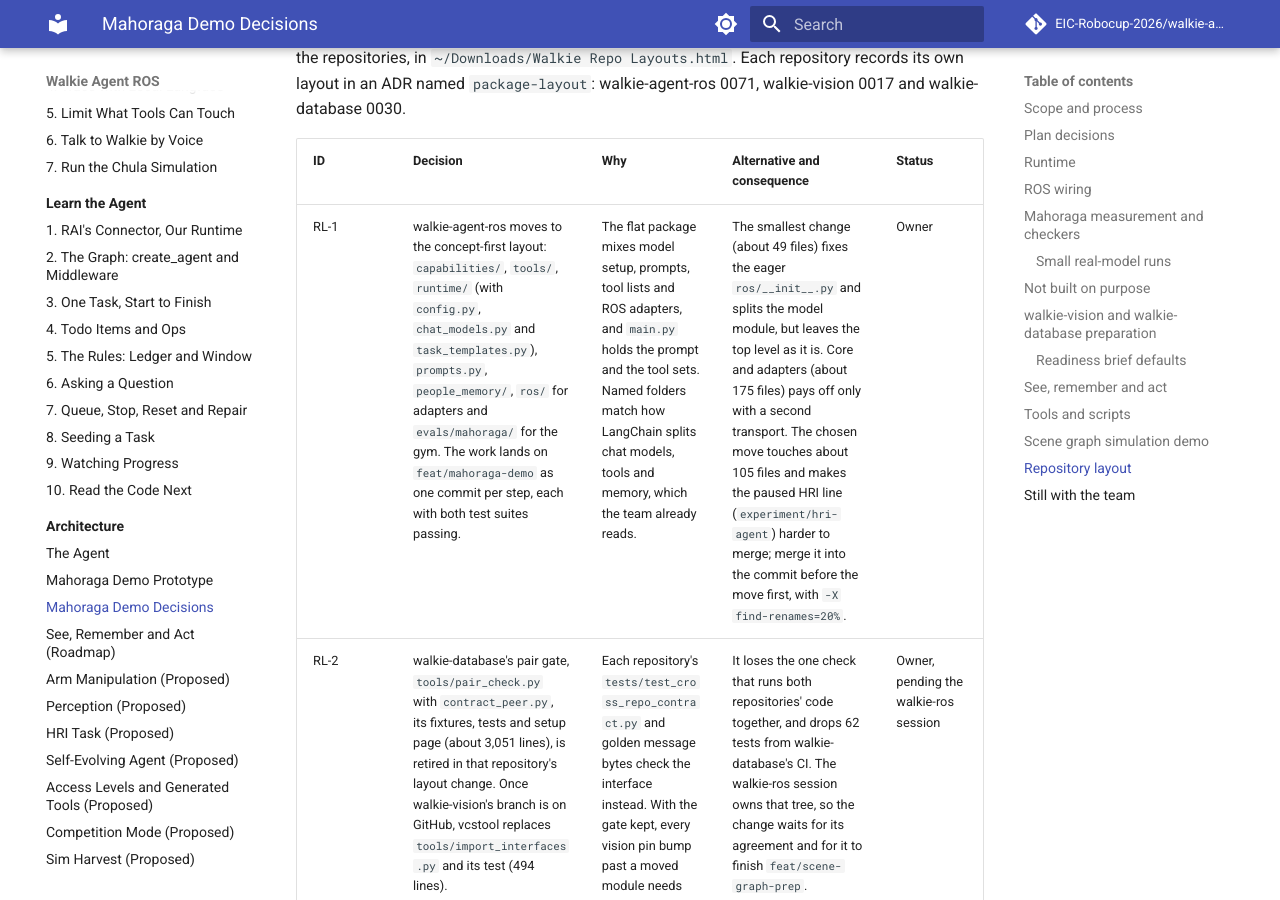
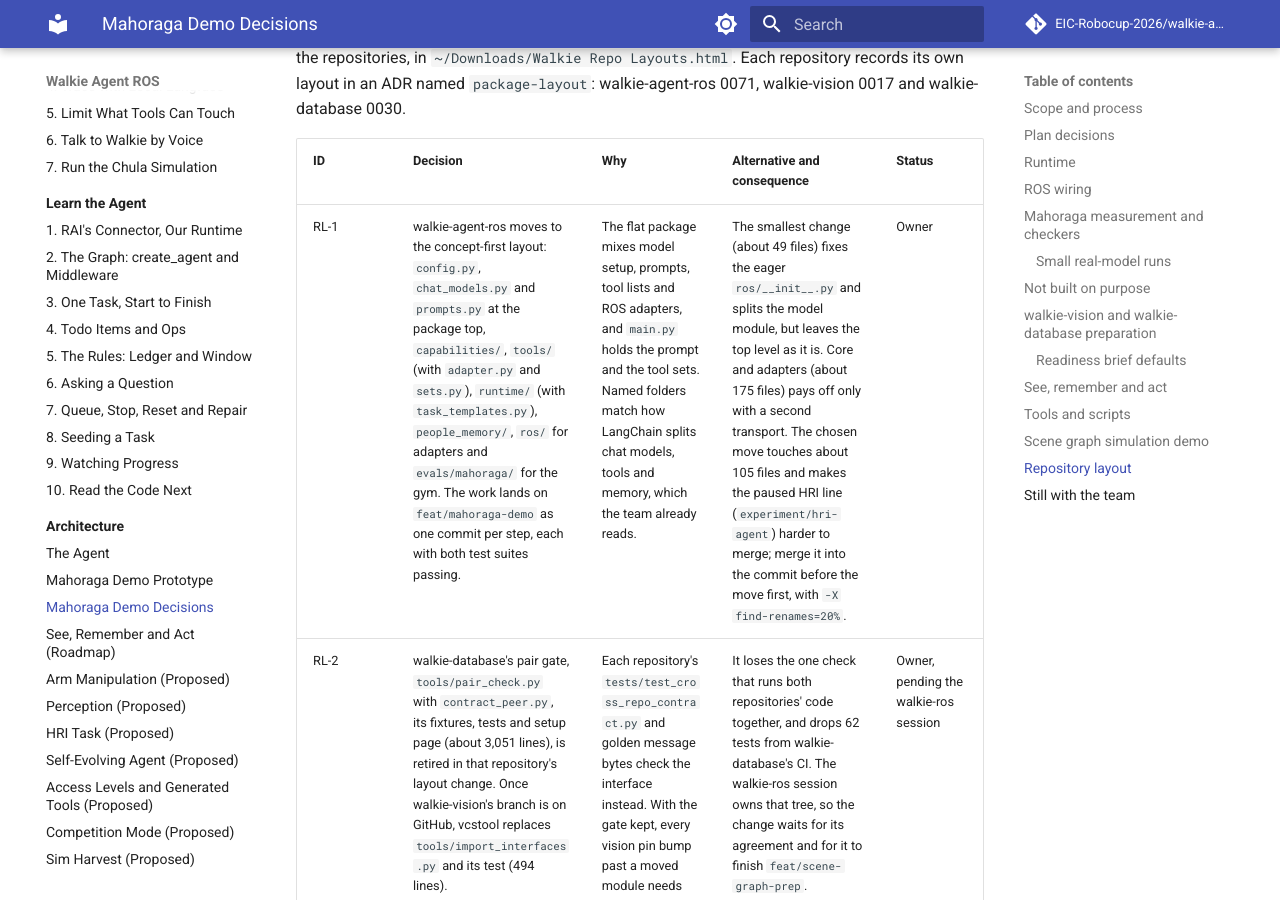
Before and after one commit to EIC-Robocup-2026/walkie-agent-ros, an MkDocs documentation site: the page built from docs/architecture/mahoraga-demo-decisions.md, in a window 1280 px wide and 900 px high, scrolled down 126590 px. Built offline with MkDocs 1.6.1 and Material for MkDocs 9.7.7, drawn with Linux system fonts in a browser that asks for light colours; comment, search, counter and statistics services are not loaded.

Commit message:
docs: correct where the config and chat model modules go in rl-1

```diff
--- a/docs/architecture/mahoraga-demo-decisions.md
+++ b/docs/architecture/mahoraga-demo-decisions.md
@@ -635,7 +635,7 @@ walkie-database 0030.
 
 | ID | Decision | Why | Alternative and consequence | Status |
 | --- | --- | --- | --- | --- |
-| RL-1 | walkie-agent-ros moves to the concept-first layout: `capabilities/`, `tools/`, `runtime/` (with `config.py`, `chat_models.py` and `task_templates.py`), `prompts.py`, `people_memory/`, `ros/` for adapters and `evals/mahoraga/` for the gym. The work lands on `feat/mahoraga-demo` as one commit per step, each with both test suites passing. | The flat package mixes model setup, prompts, tool lists and ROS adapters, and `main.py` holds the prompt and the tool sets. Named folders match how LangChain splits chat models, tools and memory, which the team already reads. | The smallest change (about 49 files) fixes the eager `ros/__init__.py` and splits the model module, but leaves the top level as it is. Core and adapters (about 175 files) pays off only with a second transport. The chosen move touches about 105 files and makes the paused HRI line (`experiment/hri-agent`) harder to merge; merge it into the commit before the move first, with `-X find-renames=20%`. | Owner |
+| RL-1 | walkie-agent-ros moves to the concept-first layout: `config.py`, `chat_models.py` and `prompts.py` at the package top, `capabilities/`, `tools/` (with `adapter.py` and `sets.py`), `runtime/` (with `task_templates.py`), `people_memory/`, `ros/` for adapters and `evals/mahoraga/` for the gym. The work lands on `feat/mahoraga-demo` as one commit per step, each with both test suites passing. | The flat package mixes model setup, prompts, tool lists and ROS adapters, and `main.py` holds the prompt and the tool sets. Named folders match how LangChain splits chat models, tools and memory, which the team already reads. | The smallest change (about 49 files) fixes the eager `ros/__init__.py` and splits the model module, but leaves the top level as it is. Core and adapters (about 175 files) pays off only with a second transport. The chosen move touches about 105 files and makes the paused HRI line (`experiment/hri-agent`) harder to merge; merge it into the commit before the move first, with `-X find-renames=20%`. | Owner |
 | RL-2 | walkie-database's pair gate, `tools/pair_check.py` with `contract_peer.py`, its fixtures, tests and setup page (about 3,051 lines), is retired in that repository's layout change. Once walkie-vision's branch is on GitHub, vcstool replaces `tools/import_interfaces.py` and its test (494 lines). | Each repository's `tests/test_cross_repo_contract.py` and golden message bytes check the interface instead. With the gate kept, every vision pin bump past a moved module needs `contract_peer` edits that the person bumping must know about. | It loses the one check that runs both repositories' code together, and drops 62 tests from walkie-database's CI. The walkie-ros session owns that tree, so the change waits for its agreement and for it to finish `feat/scene-graph-prep`. | Owner, pending the walkie-ros session |
 | RL-3 | walkie-vision's `feat/scene-graph-prep` is pushed to GitHub only after its layout change lands, on that branch and never on `main`, and only after the owner confirms the push. | One push carries the final module paths, so no one imports a path that is about to move. | Pushing first would let teammates and walkie-database's vcstool switch build against modules that move a few commits later. | Owner |
 | RL-4 | walkie-vision's layout change is committed directly on `feat/scene-graph-prep`. walkie-database's goes on `refactor/package-layout`, cut from `feat/scene-graph-prep`, with a new pin. Both are built in a separate worktree and fast-forwarded only when no simulation runs from the tree that `chula-sim.sh` points at. | The owner chose the branches. `chula-sim.sh` runs whatever tree `WALKIE_VISION` and `WALKIE_DATABASE` name, so a half-moved tree would break a running demo. | None. | Owner |
```
